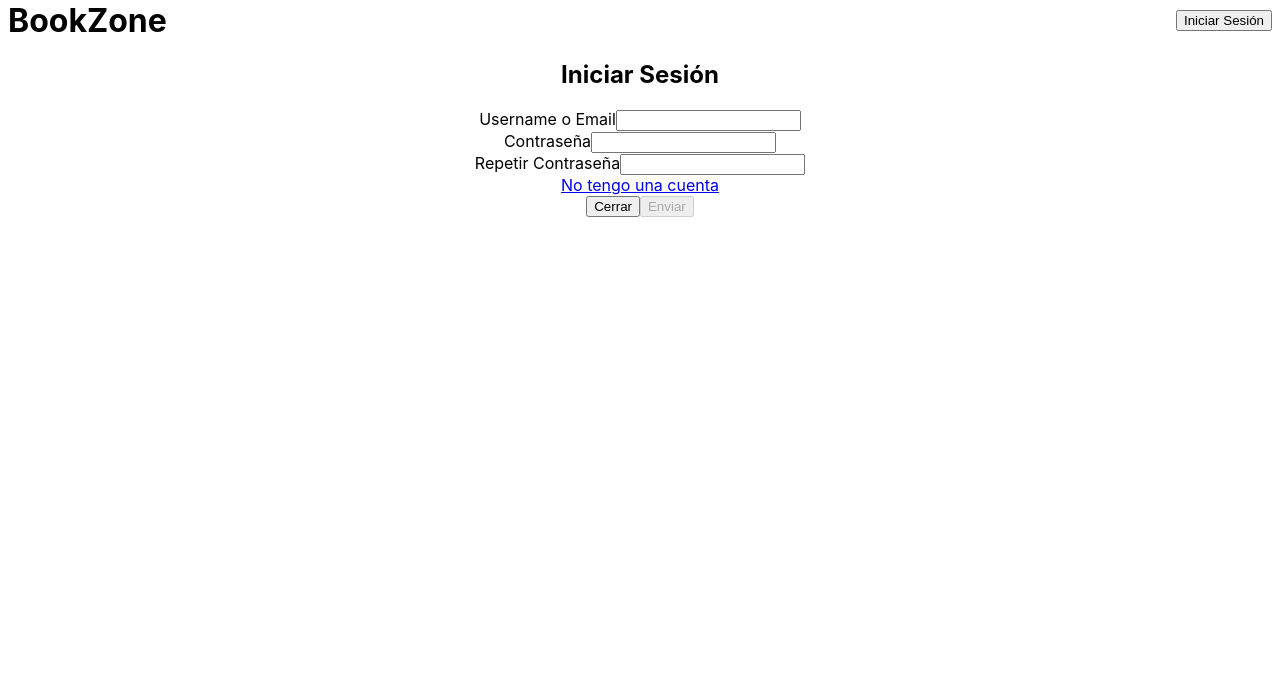
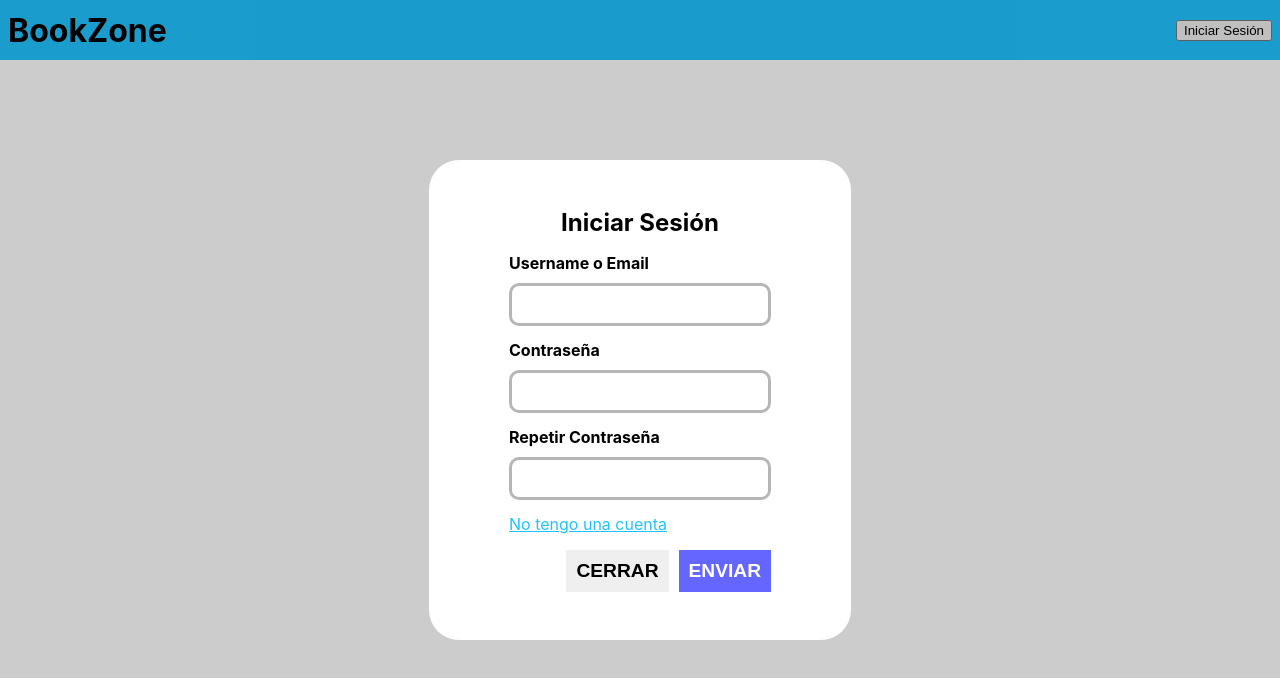
Before and after one commit to angeljsb/BookApi-frontend, a React (Create React App) app: page / in a window 1280 px wide. Both pictures are taken after a click on the button "Iniciar Sesión". Shown: the top 678 px of the page. Built offline with nearby package versions, Linux system fonts and the light colour scheme; no server answers.

Commit message:
Styles in User Forms

```diff
--- a/src/Components/Header.jsx
+++ b/src/Components/Header.jsx
@@ -4,13 +4,13 @@ import Logo from './Logo.jsx';
 import '../styles/header.css';
 
 const Header = (props = {}) => {
-    const actions = props.actions || {};
+    const { actions, ...otherProps } = props;
 
     const user = useContext(UserContext);
 
     const logged = user && user.id > 0;
 
-    return <header className="header" {...props}>
+    return <header className="header" {...otherProps}>
         <div className="header__start">
             <Logo />
         </div>
--- a/src/Components/LoginModal.jsx
+++ b/src/Components/LoginModal.jsx
@@ -1,4 +1,5 @@
 import React, { Suspense } from 'react';
+import '../styles/login-modal.css';
 
 const Forms = React.lazy(() => import("./UserForms.jsx"));
 
@@ -14,7 +15,7 @@ const LoginModal = (props = {}) => {
     <div className="login-modal__background" onClick={close}></div>
     <div className="login-modal__body">
       <Suspense fallback={<div>Loading...</div>}>
-        <Forms onLogin={onLogin} onSignup={onSignup} close={close}></Forms>
+        <Forms onLogin={onLogin} onSignup={onSignup} close={close} />
       </Suspense>
     </div>
   </div>
--- a/src/Components/TextInput.jsx
+++ b/src/Components/TextInput.jsx
@@ -1,4 +1,5 @@
 import React from "react";
+import '../styles/text-input.css';
 
 const TextInput = (props = {}) => {
   const { label, id, type, error, ...otherProps } = props;
@@ -7,9 +8,15 @@ const TextInput = (props = {}) => {
 
   const secureType = (type && posibleTypes.includes(type)) ? type : "text";
 
-  return <div className={"input__container input__container--" + (error ? "error" : "success")}>
+  const success = (!props.required || props.value) && !error;
+  let containerClasses = "input__container";
+  if (success || error) {
+    containerClasses += ` input__container--${success ? "success" : "error"}`;
+  }
+
+  return <div className={containerClasses}>
     {label && <label className="input__label" htmlFor={id}>{label}</label>}
-    <input type={secureType} id={id} {...otherProps} />
+    <input className="input__area" type={secureType} id={id} {...otherProps} />
     {error && <div className="input__message">{error}</div>}
   </div>
 }
--- a/src/Components/UserForms.jsx
+++ b/src/Components/UserForms.jsx
@@ -1,5 +1,6 @@
 import React, { useState } from 'react';
 import TextInput from './TextInput';
+import '../styles/user-forms.css';
 
 const passwordMessage = (pass) => {
   if (!pass)
@@ -81,8 +82,8 @@ const Login = (props = {}) => {
       </div>
       <div className="user-forms__footer">
         <div className="user-forms__options">
-          {close && <button onClick={close}>Cerrar</button>}
-          <button type="submit" disabled={disabled} >Enviar</button>
+          {close && <button className="user-forms__button user-forms__button--secondary" onClick={close}>Cerrar</button>}
+          <button type="submit" className="user-forms__button user-forms__button--primary" disabled={disabled} >Enviar</button>
         </div>
       </div>
     </form>
@@ -137,8 +138,8 @@ const Signup = (props = {}) => {
       </div>
       <div className="user-forms__footer">
         <div className="user-forms__options">
-          {close && <button onClick={close}>Cerrar</button>}
-          <button type="submit" disabled={disabled}>Enviar</button>
+          {close && <button className="user-forms__button user-forms__button--secondary" onClick={close}>Cerrar</button>}
+          <button type="submit" className="user-forms__button user-forms__button--primary" disabled={disabled}>Enviar</button>
         </div>
       </div>
     </form>
--- a/src/styles/header.css
+++ b/src/styles/header.css
@@ -3,7 +3,8 @@
   flex-direction: row;
   align-items: center;
   justify-content: space-between;
-  height: 40px;
+  height: 60px;
   padding-left: 0.5rem;
   padding-right: 0.5rem;
+  background-color: #20c3ff;
 }
--- /dev/null
+++ b/src/styles/login-modal.css
@@ -0,0 +1,34 @@
+.hidden {
+  display: none;
+}
+
+.login-modal {
+  z-index: 50;
+  position: fixed;
+  left: 0;
+  top: 0;
+  height: 100%;
+  width: 100%;
+  display: flex;
+  align-items: center;
+  justify-content: center;
+}
+
+.login-modal__background {
+  position: absolute;
+  left: 0;
+  top: 0;
+  height: 100%;
+  width: 100%;
+  background-color: rgba(0,0,0,0.2);
+  z-index: 0;
+}
+
+.login-modal__body {
+  z-index: 1;
+  background-color: white;
+  padding: 3rem;
+  padding-left: 5rem;
+  padding-right: 5rem;
+  border-radius: 30px;
+}
--- /dev/null
+++ b/src/styles/text-input.css
@@ -0,0 +1,46 @@
+.input__container {
+  display: flex;
+  flex-direction: column;
+  align-items: flex-start;
+  margin-bottom: 0.25rem;
+}
+
+.input__label {
+  font-weight: 700;
+}
+
+.input__area {
+  padding: 0.5rem;
+  width: 15rem;
+  outline: none;
+  font-size: large;
+  border: 3px solid #b6b6b6;
+  margin-top: 10px;
+  margin-bottom: 10px;
+  border-radius: 10px;
+}
+
+.input__container--error .input__area {
+  border-color: #ff4747;
+}
+
+.input__container--success .input__area {
+  border-color: #7bff47;
+}
+
+.input__area:hover {
+  border-color: #515151;
+}
+
+.input__area:focus {
+  border-color: #20c3ff!important;
+}
+
+.input__container--error .input__message {
+  padding: 0.2rem;
+  background-color: #ffa1a1;
+  border-radius: 10px;
+  width: 16rem;
+  font-size: small;
+  text-align: left;
+}
--- /dev/null
+++ b/src/styles/user-forms.css
@@ -0,0 +1,50 @@
+.user-forms__title {
+  margin: 0;
+  margin-bottom: 1rem;
+  text-align: center;
+}
+
+.user-forms__content {
+  text-align: left;
+}
+
+.user-forms__switch {
+  color: #20c3ff;
+  text-decoration: underline;
+  text-align: left;
+}
+
+.user-forms__options {
+  display: flex;
+  flex-direction: row;
+  justify-content: flex-end;
+  margin-top: 1rem;
+}
+
+.user-forms__options * {
+  margin-left: 10px;
+}
+
+.user-forms__button {
+  padding: 10px;
+  text-transform: uppercase;
+  font-size: larger;
+  font-weight: 700;
+  outline: none;
+  cursor: pointer;
+  border: 0;
+}
+
+.user-forms__button--primary {
+  background-color: blue;
+  color: white;
+}
+
+.user-forms__button--primary:hover {
+  background-color: #0000cf;
+}
+
+.user-forms__button:disabled {
+  cursor: default;
+  opacity: 0.6;
+}
```
